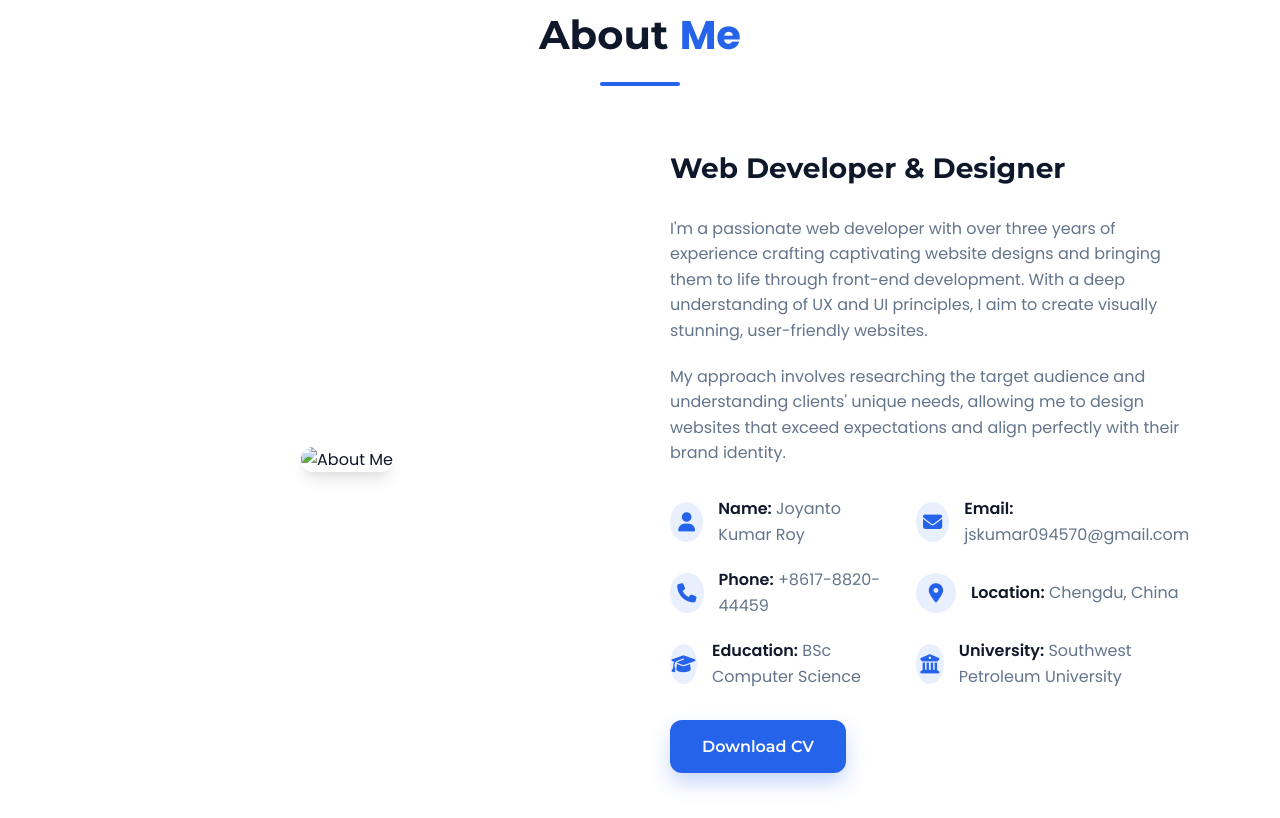
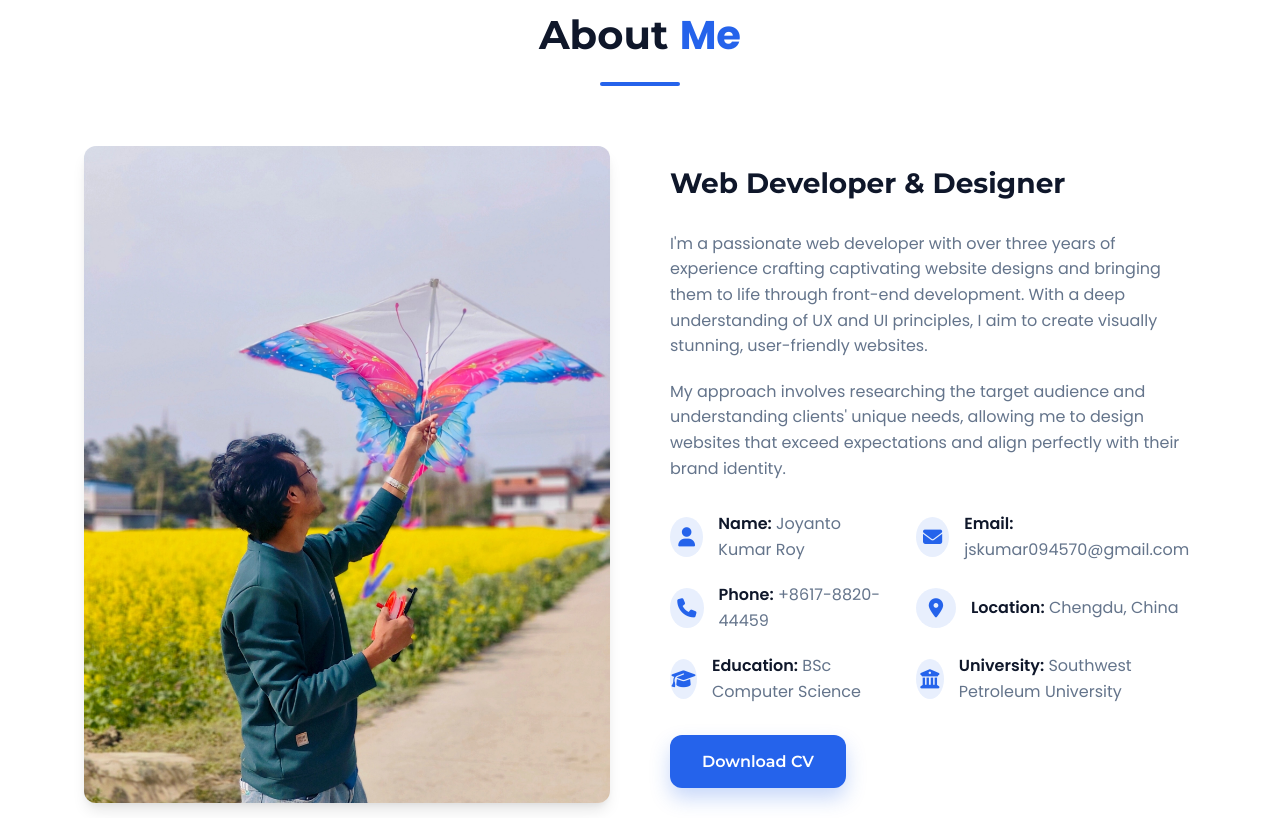
Before and after one commit to joyantok/Portfolio, a plain HTML site: page index.html in a window 1280 px wide. Shown: the part 1142-1960 px from the top of the page. Drawn offline with nearby package versions, Linux system fonts and the light colour scheme; the site is published under a folder, as on GitHub Pages, so addresses that start at the root find nothing.

Commit message:
Update index.html

```diff
--- a/index.html
+++ b/index.html
@@ -91,7 +91,7 @@
             </div>
             <div class="about-content">
                 <div class="about-image">
-                    <img src="/Weixin Image_20250501121319.jpg" alt="About Me">
+                    <img src="Weixin Image_20250501121319.jpg" alt="About Me">
                 </div>
                 <div class="about-text">
                     <h3>Web Developer & Designer</h3>
@@ -446,4 +446,5 @@
     </div>
 </body>
 <script src="script.js"></script>
+
 </html>
```
